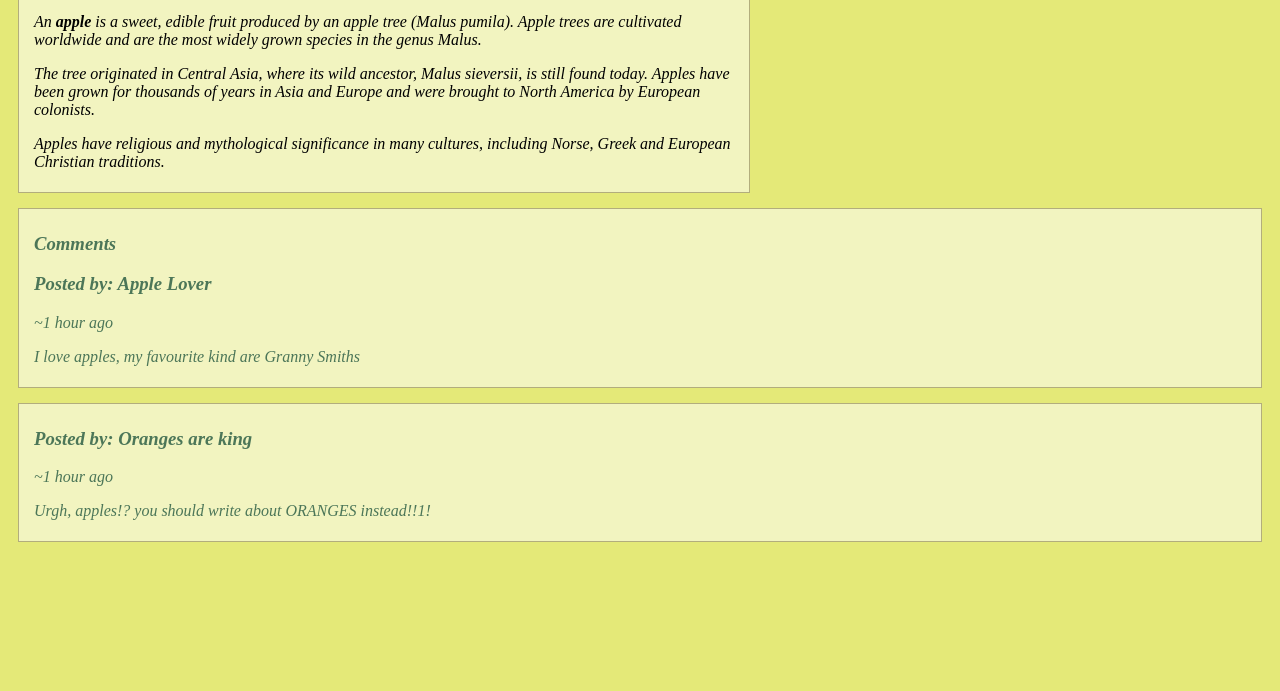
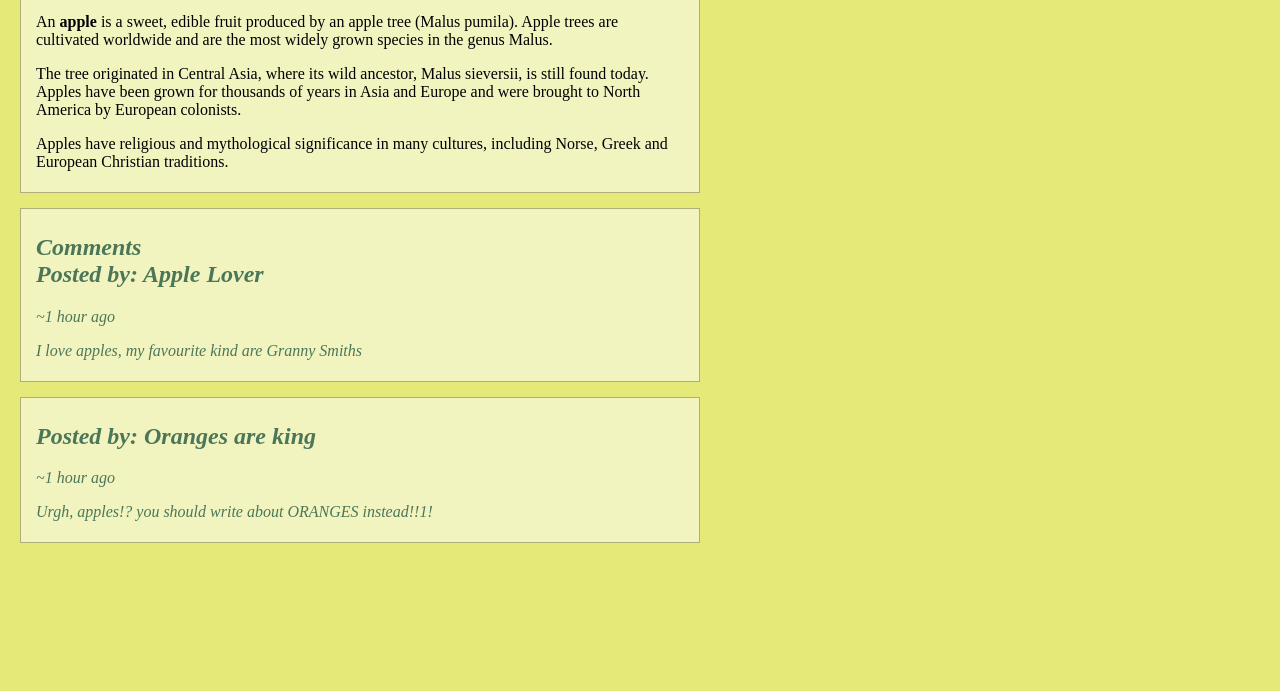
Before and after one commit to AntoanSarafski/HTML-Structure, a plain HTML site: page 04_Semantic-Article-Page/index.html in a window 1280 px wide. Shown: the part 109-800 px from the top of the page. Drawn offline with Linux system fonts and the light colour scheme.

Commit message:
Final commit for Semantic-Article-Page

```diff
--- a/04_Semantic-Article-Page/index.html
+++ b/04_Semantic-Article-Page/index.html
@@ -33,17 +33,17 @@
     </article>
     <section class="commentSection">
       <article class="commentSectionArticles">
-        <h1 class="articleH1">
+        <h2 class="articleH1">
           Comments
-          <p>Posted by: Apple Lover</p>
-        </h1>
+          <div>Posted by: Apple Lover</div>
+        </h2>
         <p class="commentP">~1 hour ago</p>
         <p class="commentP">
           I love apples, my favourite kind are Granny Smiths
         </p>
       </article>
       <article class="commentSectionArticles">
-        <h1 class="articleH1">Posted by: Oranges are king</h1>
+        <h2 class="articleH1">Posted by: Oranges are king</h2>
         <p class="commentP">~1 hour ago</p>
         <p class="commentP">
           Urgh, apples!? you should write about ORANGES instead!!1!
--- a/04_Semantic-Article-Page/styles.css
+++ b/04_Semantic-Article-Page/styles.css
@@ -1,9 +1,11 @@
 body{
-    font-style: italic;
     background-color: #e4e978;
+    width: 700px;
+    margin: 15px 10px;
 }
 .commentSectionArticles{
     padding: 5px 15px;
+    font-style: italic;
     border: 1px solid #b2ad7d;
     background-color: #f2f4c0;
     color: #4c7658;
@@ -12,7 +14,7 @@ body{
 .firstArticle{
     padding: 5px 15px;
     background-color: #f2f4c0;
-    width: 700px;
+
     border: 1px solid #b2ad7d;
     margin: 15px 10px;
 }
```
